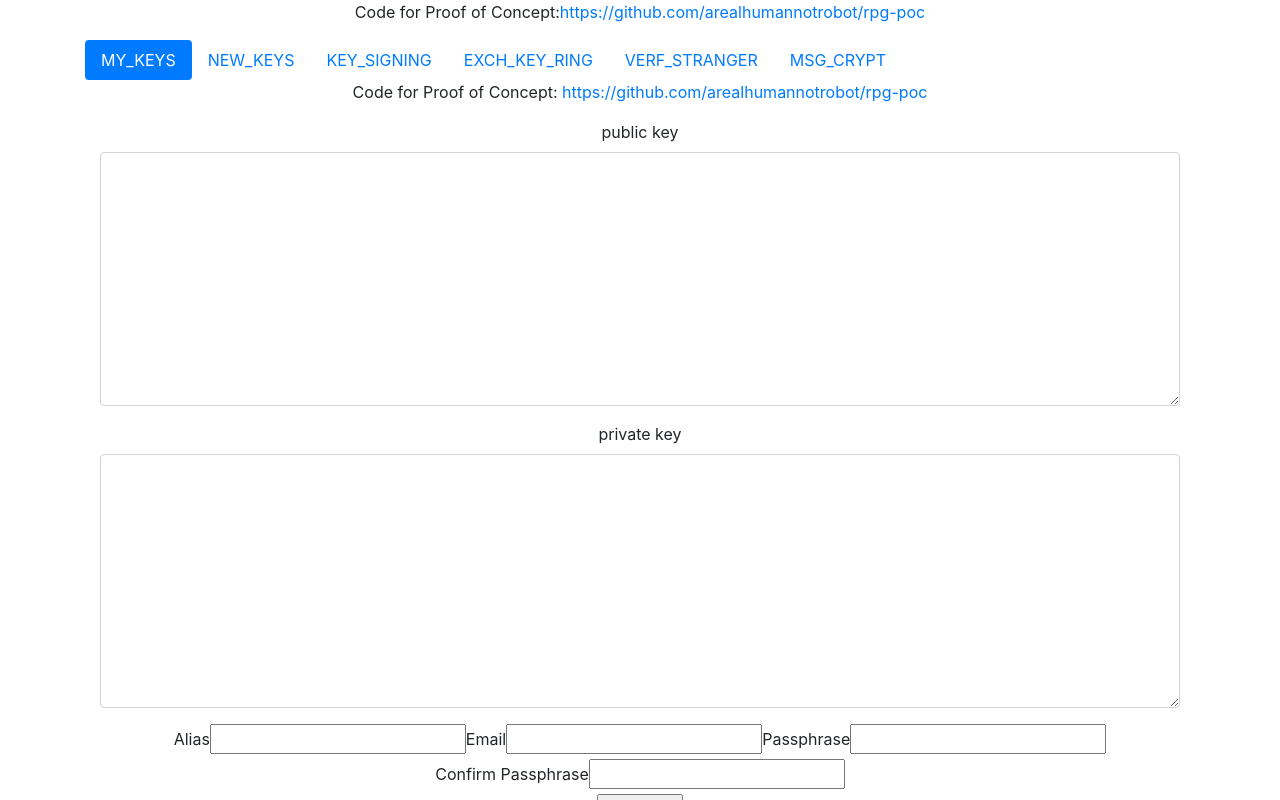
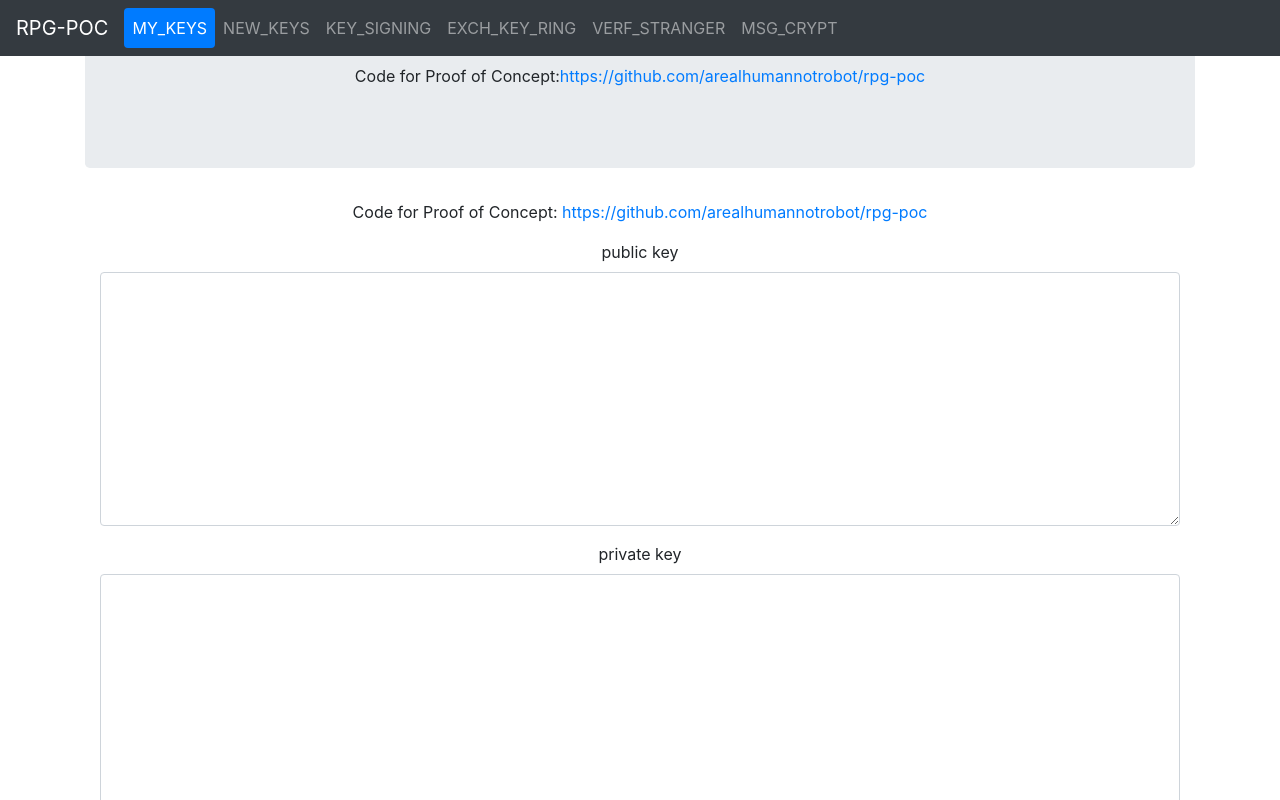
Before and after one commit to arealhumannotrobot/rpg-poc, a React (Create React App) app: page / in a window 1280 px wide. Shown: the top 800 px of the page. Built offline with nearby package versions, Linux system fonts and the light colour scheme.

Commit message:
navbar WIP

```diff
--- a/src/App.tsx
+++ b/src/App.tsx
@@ -1,7 +1,7 @@
 import React, { useState } from 'react';
 import './App.scss';
 //=============React Bootstrap==================//
-import {Nav, Container} from 'react-bootstrap';
+import {Nav, Container, Navbar} from 'react-bootstrap';
 import NavLink from 'react-bootstrap/NavLink';
 //==============React Redux=========//
 import {connect} from 'react-redux';
@@ -81,13 +81,25 @@ const App: React.FC<AppProps> = (props) => {
 
   return (
     <div className="App">
+      <Container>
+        <div className="jumbotron">
           <p>
             Code for Proof of Concept:
             <a href="https://github.com/arealhumannotrobot/rpg-poc">
               https://github.com/arealhumannotrobot/rpg-poc
             </a>
           </p>
-      <Container>
+        </div>
+        <Navbar
+          fixed="top"
+          variant="dark"
+          bg="dark"
+        >
+          <Navbar.Brand
+            href="#about"
+          >
+            RPG-POC
+          </Navbar.Brand>
           <Nav
             variant="pills"
             activeKey={props.reduxState.tab}
@@ -112,6 +124,7 @@ const App: React.FC<AppProps> = (props) => {
               <NavLink eventKey="MSG_CRYPT">MSG_CRYPT</NavLink>
             </Nav.Item>
           </Nav>
+        </Navbar>
         <RpgTabContent
           reduxState={props.reduxState}
         />
```
Lines whose indentation alone changed are shown as unchanged.
